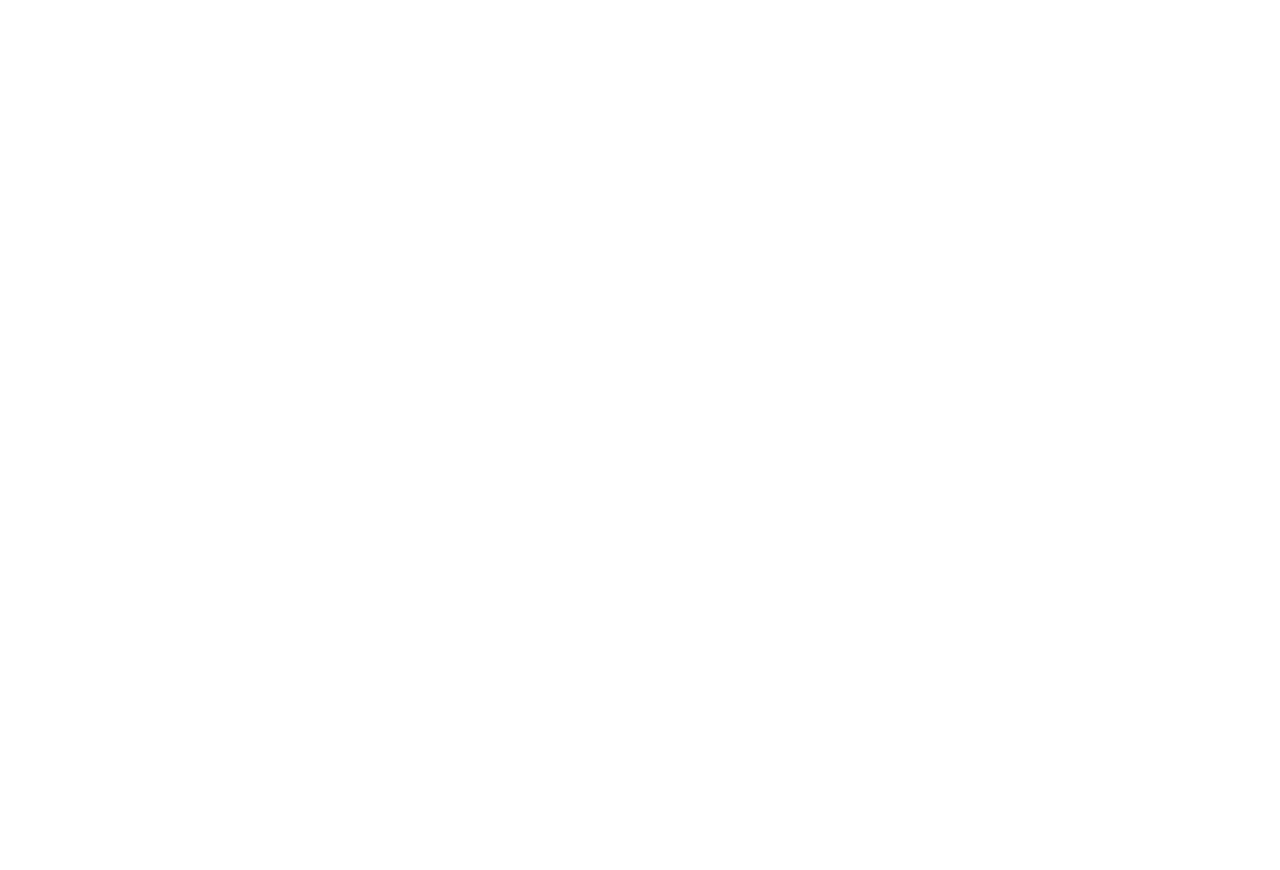
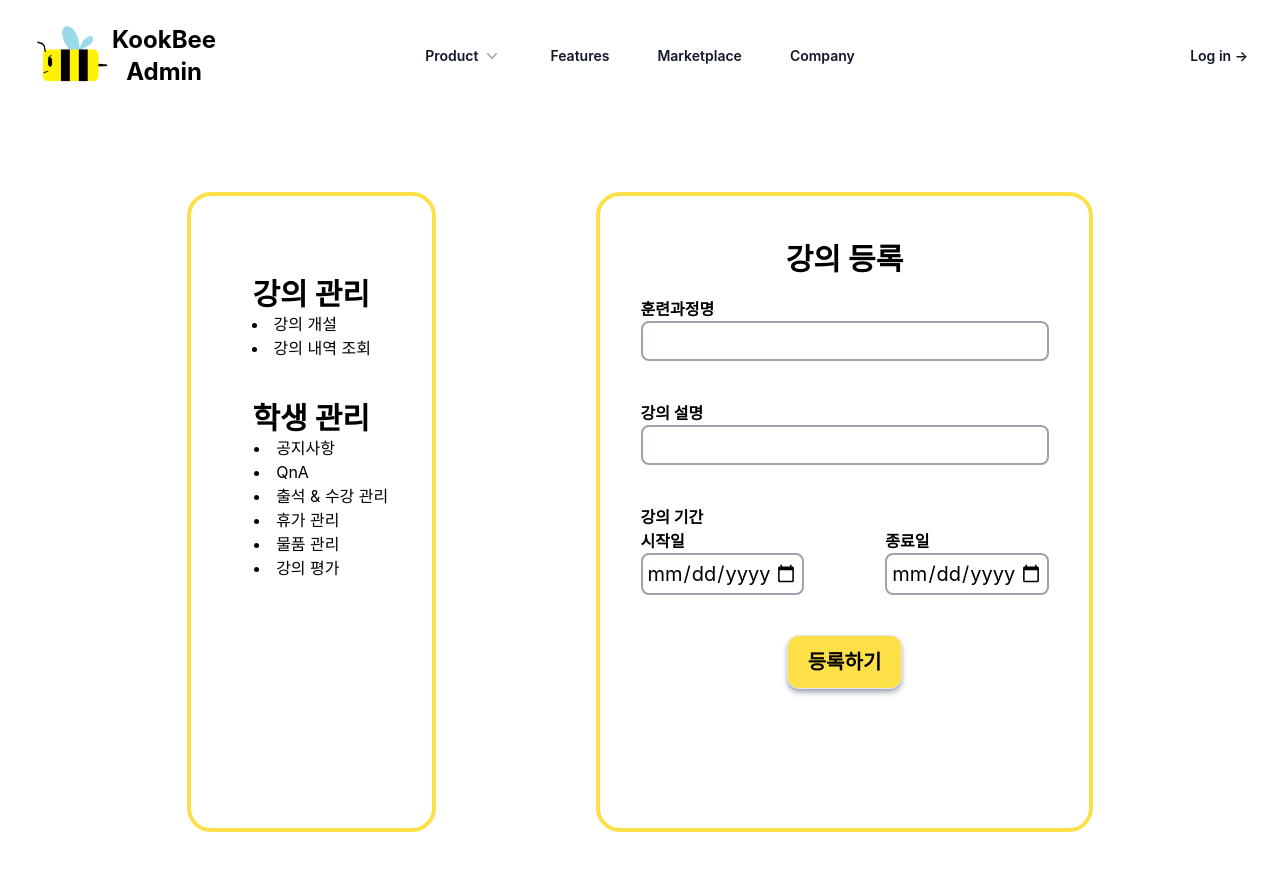
Before and after one commit to KookBee-Project/kookbee_admin_web, a React (Create React App) app: page /class/create in a window 1280 px wide. Before the commit this address had no page. Shown: the top 870 px of the page. Before the commit the page ends 800 px from the top, so only its background shows below. Built offline with nearby package versions, Linux system fonts and the light colour scheme.

Commit message:
#2_230416_1 feature/Manager/class make create Class Page

```diff
--- /dev/null
+++ b/src/component/class/ClassCreate.jsx
@@ -0,0 +1,15 @@
+import SideBar from "../../sidebar/ManagerSideBar";
+import ClassCreateForm from "./ClassCreateForm";
+
+const ClassCreate = () => {
+  return (
+    <div className="w-screen h-screen flex justify-center">
+      <div className="flex w-5/6 h-5/6 ">
+        <SideBar />
+        <ClassCreateForm />
+      </div>
+    </div>
+  );
+};
+
+export default ClassCreate;
--- /dev/null
+++ b/src/component/class/ClassCreateForm.jsx
@@ -0,0 +1,96 @@
+import { useState } from "react";
+
+const ClassCreateForm = () => {
+  const [request, setRequest] = useState({
+    classTitle: "",
+    classDescription: "",
+    classStartDate: "",
+    classEndDate: "",
+  });
+
+  const classNamenDes = [
+    { label: "훈련과정명", name: "classTitle", value: request.classTitle },
+    {
+      label: "강의 설명",
+      name: "classDescription",
+      value: request.classDescription,
+    },
+  ];
+
+  const setInput = (e) => {
+    const { name, value } = e.target;
+    setRequest({ ...request, [name]: value });
+  };
+
+  const onSubmit = (e) => {
+    e.preventDefault();
+    if (new Date(request.classStartDate) > new Date(request.classEndDate)) {
+      alert("시작일은 종료일보다 이전이어야 합니다.");
+    } else {
+      console.log(request);
+    }
+  };
+  return (
+    <div className="flex flex-col justify-center w-1/2 h-5/6 min-h-40 my-20 mx-20 border-4 border-yellow-300 rounded-3xl">
+      <div className="text-center font-bold text-3xl">강의 등록</div>
+      <form onSubmit={onSubmit} className="flex flex-col h-4/5 items-center">
+        {classNamenDes?.map((el) => (
+          <div className="flex flex-col items-center my-5 w-full">
+            <div className="flex flex-col w-10/12">
+              <label htmlFor="classTitle" className="font-bold">
+                {el.label}
+              </label>
+              <input
+                className="border-2 border-gray-400 p-1 rounded-lg text-xl"
+                type="text"
+                name={el.name}
+                id={el.name}
+                value={el.value}
+                onChange={setInput}
+                required
+              />
+            </div>
+          </div>
+        ))}
+        <div className="flex flex-col my-5 w-10/12">
+          <div className="font-bold">강의 기간</div>
+          <div className="flex justify-between">
+            <div className="flex flex-col w-2/5">
+              <label htmlFor="classTitle" className="font-bold">
+                시작일
+              </label>
+              <input
+                type="date"
+                className="border-2 border-gray-400 p-1 rounded-lg text-xl"
+                name="classStartDate"
+                id="classStartDate"
+                value={request.classStartDate}
+                onChange={setInput}
+                required
+              />
+            </div>
+            <div className="flex flex-col w-2/5">
+              <label htmlFor="classTitle" className="font-bold">
+                종료일
+              </label>
+              <input
+                type="date"
+                className="border-2 border-gray-400 p-1 rounded-lg text-xl"
+                name="classEndDate"
+                id="classEndDate"
+                value={request.classEndDate}
+                onChange={setInput}
+                required
+              />
+            </div>
+          </div>
+        </div>
+        <button className="px-5 py-3 my-5 bg-yellow-300 border rounded-xl text-xl font-bold shadow-md shadow-gray-400 hover:bg-yellow-200 focus:shadow-none">
+          등록하기
+        </button>
+      </form>
+    </div>
+  );
+};
+
+export default ClassCreateForm;
--- /dev/null
+++ b/src/component/class/ClassHistory.jsx
@@ -0,0 +1,15 @@
+import SideBar from "../../sidebar/ManagerSideBar";
+import ClassHistoryList from "./ClassHistoryList";
+
+const ClassHistory = () => {
+  return (
+    <div className="w-screen h-screen flex justify-center">
+      <div className="flex w-5/6 h-5/6 border-4 border-yellow-300">
+        <SideBar />
+        <ClassHistoryList/>
+      </div>
+    </div>
+  );
+};
+
+export default ClassHistory;
--- /dev/null
+++ b/src/component/class/ClassHistoryList.jsx
@@ -0,0 +1,69 @@
+const ClassHistoryList = () => {
+  // 데이터 요청으로 나중에 받아오기 구현
+  // 이건 임시데이터
+  const data = [
+    {
+      classTitle: "임시과정 15기",
+      classStartDate: "2023-04-16",
+      classEndDate: "2023-10-19",
+      classCampusName: "서초캠퍼스",
+      classEnterCode: "as34r3s6GgSY",
+      curriculum: "O",
+    },
+    {
+      classTitle: "임시과정 5기",
+      classStartDate: "2023-04-16",
+      classEndDate: "2023-10-19",
+      classCampusName: "금천캠퍼스",
+      classEnterCode: "dasf",
+      curriculum: "X",
+    },
+    {
+      classTitle: "임시과정 9기",
+      classStartDate: "2023-04-16",
+      classEndDate: "2023-10-19",
+      classCampusName: "지밸리캠퍼스",
+      classEnterCode: "asdff2$",
+      curriculum: "X",
+    },
+    {
+      classTitle: "임시과정 26기",
+      classStartDate: "2023-04-16",
+      classEndDate: "2023-10-19",
+      classCampusName: "서초캠퍼스",
+      classEnterCode: "fa&dS%65",
+      curriculum: "O",
+    },
+  ];
+
+  return (
+    <div className="flex flex-col justify-center w-1/2 h-5/6 my-20 mx-20 border-4 border-yellow-300 rounded-3xl">
+      <table className="h-5/6">
+        <thead>
+          <tr>
+            <td>훈련과정명</td>
+            <td>시작일</td>
+            <td>종료일</td>
+            <td>캠퍼스</td>
+            <td>강의 코드</td>
+            <td>커리큘럼</td>
+          </tr>
+        </thead>
+        <tbody>
+          {data?.map((el) => (
+            <tr>
+              <td>{el.classTitle}</td>
+              <td>{el.classStartDate}</td>
+              <td>{el.classEndDate}</td>
+              <td>{el.classCampusName}</td>
+              <td>{el.classEnterCode}</td>
+              <td>{el.curriculum}</td>
+            </tr>
+          ))}
+        </tbody>
+      </table>
+    </div>
+  );
+};
+
+export default ClassHistoryList;
--- a/src/routes/CustomRoutes.jsx
+++ b/src/routes/CustomRoutes.jsx
@@ -2,6 +2,8 @@ import { BrowserRouter, Route, Routes } from "react-router-dom";
 import Main from "../component/main";
 import Login from "../component/admin/Login";
 import SignUp from "../component/admin/SignUp";
+import ClassCreate from "../component/class/ClassCreate";
+import ClassHistory from "../component/class/ClassHistory";
 
 const CustomRoute = () => {
   return (
@@ -9,7 +11,9 @@ const CustomRoute = () => {
       <Routes>
         <Route path="/" element={<Main />}>
           <Route path="/login" element={<Login />} />
-          <Route path="/signup" element={<SignUp />}></Route>
+          <Route path="/signup" element={<SignUp />} />
+          <Route path="/class/create" element={<ClassCreate />} />
+          <Route path="/class/myclass" element={<ClassHistory />} />
         </Route>
       </Routes>
     </BrowserRouter>
--- /dev/null
+++ b/src/sidebar/ManagerSideBar.jsx
@@ -0,0 +1,32 @@
+const SideBar = () => {
+  const classManage = ["강의 개설", "강의 내역 조회"];
+  const studentManage = [
+    "공지사항",
+    "QnA",
+    "출석 & 수강 관리",
+    "휴가 관리",
+    "물품 관리",
+    "강의 평가",
+  ];
+
+  return (
+    <div className="w-3/12 min-h-40 my-20 mx-20 border-4 border-yellow-300 rounded-3xl">
+      <div className="flex flex-col items-center mt-20">
+        <div className="text-3xl font-bold">강의 관리</div>
+        <ul className="list-disc">
+          {classManage?.map((el) => (
+            <li className="list-inside">{el}</li>
+          ))}
+        </ul>
+        <div className="text-3xl font-bold mt-10">학생 관리</div>
+        <ul className="list-disc">
+          {studentManage?.map((el) => (
+            <li className="list-inside ml-5">{el}</li>
+          ))}
+        </ul>
+      </div>
+    </div>
+  );
+};
+
+export default SideBar;
--- a/tailwind.config.js
+++ b/tailwind.config.js
@@ -1,10 +1,12 @@
 /** @type {import('tailwindcss').Config} */
 module.exports = {
-  content: [
-    "./src/**/*.{js,jsx,ts,tsx}",
-  ],
+  content: ["./src/**/*.{js,jsx,ts,tsx}"],
   theme: {
-    extend: {},
+    extend: {
+      minHeight: {
+        40: "40rem",
+      },
+    },
   },
   plugins: [],
-}
+};
```
